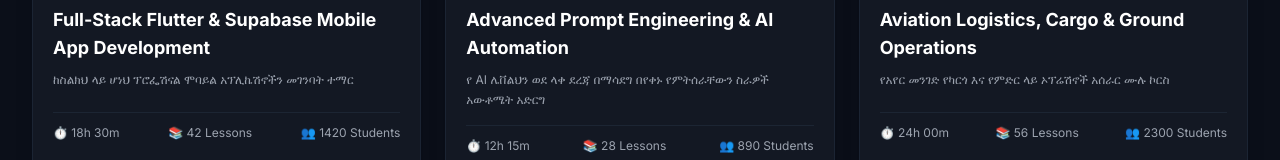
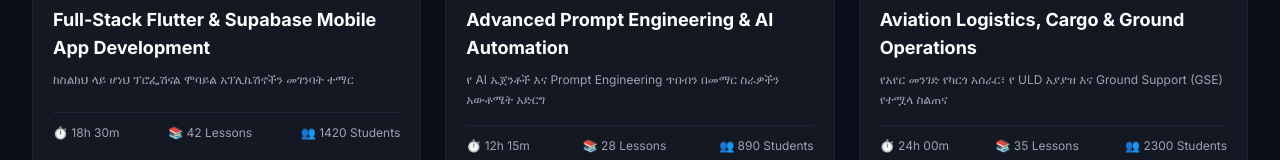
Before and after one commit to eyobaasefa19-hue/EyOS-Academy, a Next.js app: page /courses in a window 1280 px wide. Shown: the part 572-732 px from the top of the page. Built offline with nearby package versions, Linux system fonts and the light colour scheme; no server answers.

Commit message:
Revise course details for AI and Aviation Logistics
Updated course details for AI Prompt Engineering and Aviation Logistics, including subtitles, descriptions, and lesson counts.

```diff
--- a/src/app/courses/page.tsx
+++ b/src/app/courses/page.tsx
@@ -65,9 +65,10 @@
   {
     id: "ai-prompt-engineering",
     title: "Advanced Prompt Engineering & AI Automation",
-    subtitle: "የ AI ሌቨልህን ወደ ላቀ ደረጃ በማሳደግ በየቀኑ የምትሰራቸውን ስራዎች አውቶሜት አድርግ",
-    description: "ተወሳስበው የተቀመጡ የ AI መመሪያዎችን (Prompts) በመፃፍ የቪዲዮ፣ የኢሜጅ እና የኮዲንግ ስራዎችን በፍጥነት ማጠናቀቂያ ዘዴዎች።",
-    thumbnail: "https://images.unsplash.com/photo-1677442136019-21780efad99a?q=80&w=800&auto=format&fit=crop",
+    subtitle: "የ AI ኤጀንቶች እና Prompt Engineering ጥበብን በመማር ስራዎችን አውቶሜት አድርግ",
+    description: "የ System Prompts፣ Few-Shot Prompting የላቁ ስልቶችን በመጠቀም በ AI Media (Midjourney, Sora) ከፍተኛ ጥራት ያላቸውን አሴቶች መፍጠር እና API በማገናኘት ብጁ የቪዲዮ/ምስል አውቶሜሽን መገንባት የሚያስተምር ሙሉ ኮርስ።",
+    // 🌟 የተስተካከለው የ AI ፎቶ ሊንክ (Working Thumbnail)
+    thumbnail: "https://images.unsplash.com/photo-1677442136019-21780efad99a?w=800&auto=format&fit=crop&q=80",
     category: "Artificial Intelligence",
     price: 1200,
     discountPrice: 799,
@@ -75,7 +76,7 @@
     reviewsCount: 94,
     studentsCount: 890,
     duration: "12h 15m",
-    lessonsCount: 28,
+    lessonsCount: 28, // Update to match detailed lessons
     difficulty: "All Levels",
     language: "አማርኛ",
     instructor: {
@@ -89,8 +90,8 @@
   {
     id: "aviation-logistics-pro",
     title: "Aviation Logistics, Cargo & Ground Operations",
-    subtitle: "የአየር መንገድ የካርጎ እና የምድር ላይ ኦፕሬሽኖች አሰራር ሙሉ ኮርስ",
-    description: "የካርጎ ማኒፌስት፣ ULD አጠቃቀም፣ የበረራ ደህንነት እና የመሬት ላይ ድጋፍ መስጫ መሳሪያዎች አሰራርን በዝርዝር የሚያብራራ ትምህርት።",
+    subtitle: "የአየር መንገድ የካርጎ አሰራር፣ የ ULD አያያዝ እና Ground Support (GSE) የተሟላ ስልጠና",
+    description: "የአየር መንገድ Cargo Manifest፣ የ ULD አይነቶች (AKE, PAG, PMC)፣ የአውሮፕላን Weight & Balance፣ የ Hazardous Materials (HAZMAT) ህጎች፣ እና የ GSE (High Loaders, Tug Tractors, Belt Loaders) ደህንነቱ የተጠበቀ ኦፕሬሽን ጥልቅ ሙያዊ ትምህርት።",
     thumbnail: "https://images.unsplash.com/photo-1436491865332-7a61a109cc05?q=80&w=800&auto=format&fit=crop",
     category: "Aviation & Logistics",
     price: 2000,
@@ -99,13 +100,13 @@
     reviewsCount: 210,
     studentsCount: 2300,
     duration: "24h 00m",
-    lessonsCount: 56,
+    lessonsCount: 35, // Updated to match detailed lessons
     difficulty: "Beginner",
     language: "አማርኛ / English",
     instructor: {
       id: "inst-3",
       name: "Aviation Academy Team",
-      title: "Senior Flight Operations Specialist",
+      title: "Senior Ground Logistics Specialist",
       avatar: "https://images.unsplash.com/photo-1573496359142-b8d87734a5a2?q=80&w=200&auto=format&fit=crop"
     }
   }
```
